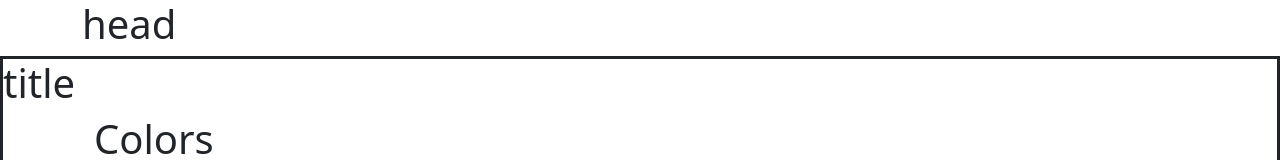
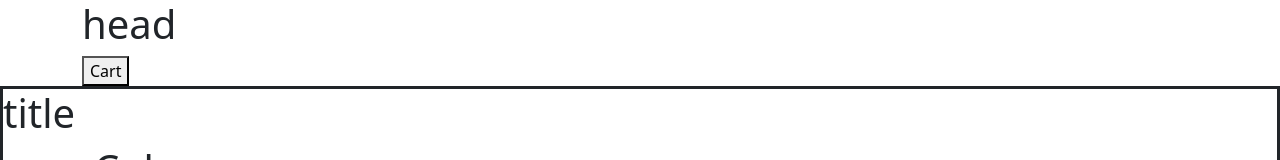
Before and after one commit to eswar7981/ecommerceWebApp, a React (Create React App) app: page / in a window 1280 px wide. Shown: the top 160 px of the page. Built offline with nearby package versions, Linux system fonts and the light colour scheme.

Commit message:
Update Head.js

```diff
--- a/src/Components/Layout/Head.js
+++ b/src/Components/Layout/Head.js
@@ -1,10 +1,11 @@
 import React from 'react'
 import './Head.css'
-const Head = () => {
+const Head = (props) => {
   return (
  <>
  <div className='container'>
  <h1>head</h1>
+ <button onClick={props.openCart}>Cart</button>
  </div>
  </>
   )
```
